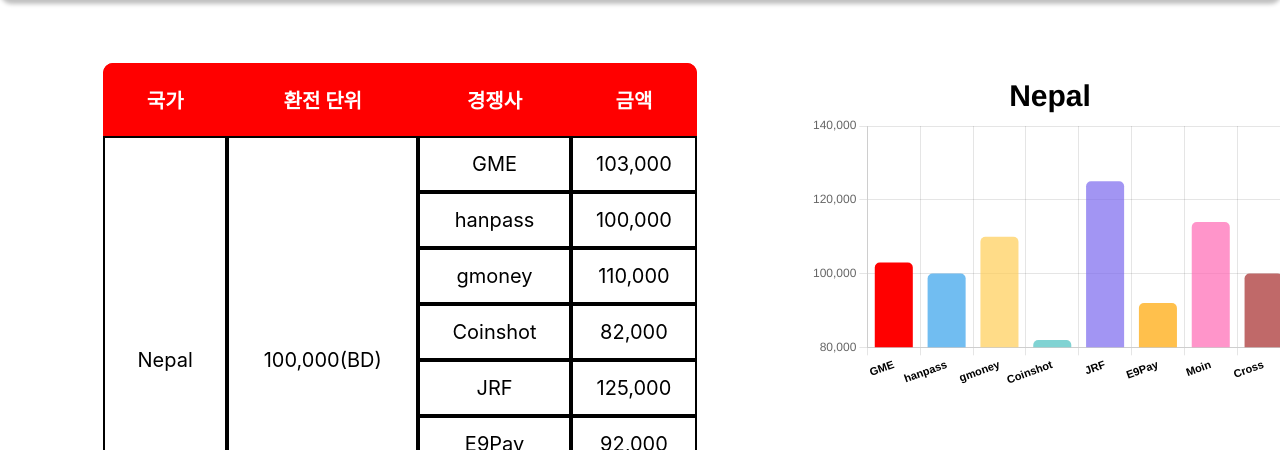
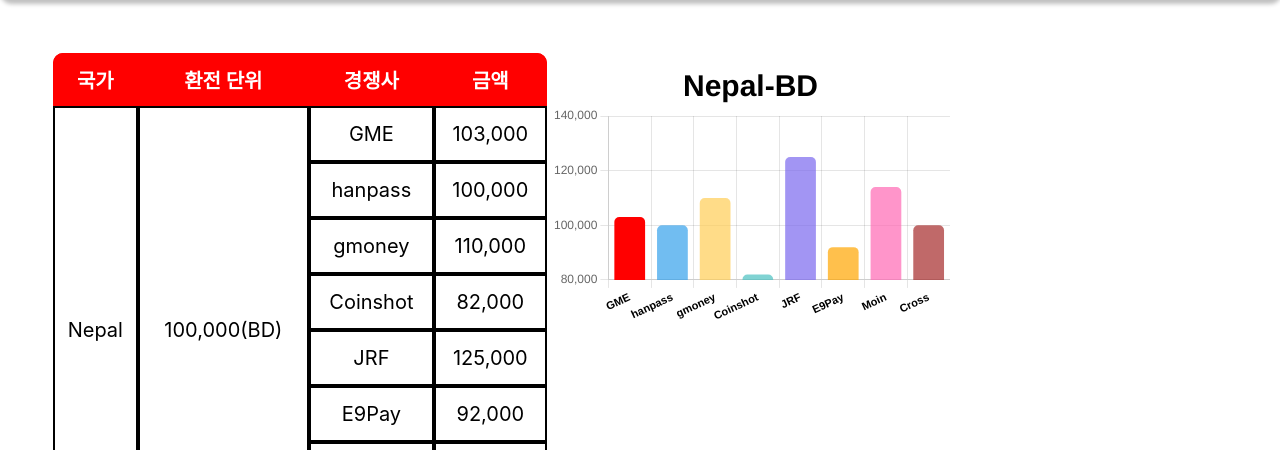
Before and after one commit to ohofront/gme_scrapping_frontend, a React (Create React App) app: page / in a window 1280 px wide. Shown: the part 321-771 px from the top of the page. Built offline with nearby package versions, Linux system fonts and the light colour scheme; no server answers.

Commit message:
통화별 분리

```diff
--- a/src/components/BarChart.tsx
+++ b/src/components/BarChart.tsx
@@ -138,7 +138,7 @@
                 size: 30,
               },
               display: true,
-              text: props.country,
+              text: props.country + "-" + props.changeunit,
               position: "top",
               color: "1px solid #ddd",
             },
--- a/src/components/DataTable.tsx
+++ b/src/components/DataTable.tsx
@@ -53,7 +53,7 @@
         style={{
           backgroundColor: "white",
           borderRadius: "10px",
-          width: "600px",
+          width: "500px",
           borderSpacing: "0px",
           border: "3px solid white",
         }}
@@ -76,7 +76,7 @@
           >
             <th
               style={{
-                padding: 20,
+                padding: 10,
                 fontSize: 20,
                 border: "2px solid red",
                 borderTopLeftRadius: "10px",
@@ -86,7 +86,7 @@
             </th>
             <th
               style={{
-                padding: 5,
+                padding: 10,
                 fontSize: 20,
                 border: "2px solid red",
               }}
@@ -95,7 +95,7 @@
             </th>
             <th
               style={{
-                padding: 20,
+                padding: 10,
                 fontSize: 20,
                 border: "2px solid red",
               }}
@@ -104,7 +104,7 @@
             </th>
             <th
               style={{
-                padding: 20,
+                padding: 10,
                 fontSize: 20,
                 border: "2px solid red",
                 borderTopRightRadius: 10,
--- a/src/components/LineChart.tsx
+++ b/src/components/LineChart.tsx
@@ -2,10 +2,7 @@
 import { HistoricalViewModel, View } from "../models/view/viewModel";
 import { Chart, registerables } from "chart.js";
 import { Dataset } from "../models/chart/chartModel";
-import {
-  defaultHistoricalViewArrayDummy,
-  defaultHistoricalViewDummy,
-} from "../dummy/HistoricalView";
+import { defaultHistoricalViewDummy } from "../dummy/HistoricalView";
 
 interface Props {
   props: HistoricalViewModel[];
@@ -153,7 +150,7 @@
   return (
     <canvas
       ref={chartRef}
-      style={{ width: "300px", height: "800px", padding: "50px 100px" }}
+      style={{ width: "300px", height: "800px", padding: "20px 100px" }}
     />
   );
 };
--- a/src/contents/HistoricalView/index.tsx
+++ b/src/contents/HistoricalView/index.tsx
@@ -78,9 +78,10 @@
       if (companyIndex === -1) {
         acc.push({
           company: cur.SiteName,
+          country: cur.SentNation,
+          changeunit: cur.SentCurrency,
           competitors: [
             {
-              country: cur.SentNation,
               amount: cur.RecvAmt,
               date: cur.ScrapDTTM,
             },
@@ -88,7 +89,6 @@
         });
       } else {
         acc[companyIndex].competitors.push({
-          country: cur.SentNation,
           amount: cur.RecvAmt,
           date: cur.ScrapDTTM,
         });
--- a/src/contents/LiveView/index.tsx
+++ b/src/contents/LiveView/index.tsx
@@ -60,12 +60,20 @@
   useEffect(() => {
     const chartValues = live.reduce((acc: any, cur: any) => {
       const countryIndex = acc.findIndex(
-        (item: any) => item.country === cur.SentNation
+        (item: any) =>
+          item.country === cur.SentNation &&
+          item.changeunit === cur.SentCurrency
       );
       if (countryIndex === -1) {
         acc.push({
           country: cur.SentNation,
-          competitors: [{ company: cur.SiteName, amount: cur.RecvAmt }],
+          changeunit: cur.SentCurrency,
+          competitors: [
+            {
+              company: cur.SiteName,
+              amount: cur.RecvAmt,
+            },
+          ],
         });
       } else {
         acc[countryIndex].competitors.push({
@@ -226,8 +234,8 @@
 `;
 const TableWrapper = styled.div`
   width: 50%;
-  height: 200px;
-  padding: 10px 100px;
+  height: 100%;
+  padding-left: 50px;
 `;
 
 const ChartWrapper = styled.div`
@@ -237,12 +245,12 @@
   background-color: #fff;
   float: right;
   display: grid;
-  grid-template-columns: 500px 500px;
-  grid-gap: 50px;
+  grid-template-columns: 400px 400px 400px;
+  grid-gap: 30px;
+  padding-right: 50px;
 `;
 
 const Content = styled.div`
-  padding: 10px 10px;
   border-radius: 10px;
   color: #fff;
   display: flex;
--- a/src/dummy/HistoricalView/index.ts
+++ b/src/dummy/HistoricalView/index.ts
@@ -4,34 +4,31 @@
 {
     id: 1,
     company: 'JRF',
+    country: 'Nepal',
+    changeunit: 'NPR',
     competitors: [
         {
             id: 1,
-            country: 'Nepal',
             amount: 158368200,
             date: '2024-04-19 13:15:00'
         },
         {
             id: 2,
-            country: 'Nepal',
             amount: 157975100,
             date: '2024-04-19 13:15:00'
         },
         {
             id: 3,
-            country: 'Nepal',
             amount: 157800900,
             date: '2024-04-19 13:15:00'
         },
         {
             id: 4,
-            country: 'Nepal',
             amount: 181817600,
             date: '2024-04-19 13:15:00'
         },
         {
             id: 5,
-            country: 'Nepal',
             amount: 157493500,
             date: '2024-04-19 13:15:00'
         },
@@ -41,34 +38,31 @@
     {
         id: 1,
         company: 'JRF',
+        country: 'Nepal',
+        changeunit: 'NPR',
         competitors: [
             {
                 id: 1,
-                country: 'Nepal',
                 amount: 158368200,
                 date: '2024-04-19 13:15:00'
             },
             {
                 id: 2,
-                country: 'Nepal',
                 amount: 157975100,
                 date: '2024-04-19 13:15:00'
             },
             {
                 id: 3,
-                country: 'Nepal',
                 amount: 157800900,
                 date: '2024-04-19 13:15:00'
             },
             {
                 id: 4,
-                country: 'Nepal',
                 amount: 181817600,
                 date: '2024-04-19 13:15:00'
             },
             {
                 id: 5,
-                country: 'Nepal',
                 amount: 157493500,
                 date: '2024-04-19 13:15:00'
             },
@@ -77,149 +71,137 @@
 ]
 
 
-export const HistoricalListViewDummy: View[] = [
+export const HistoricalListViewDummy: HistoricalViewModel[] = [
     {
         id: 1,
-        country: 'India',
+        company: 'JRF',
+        country: 'Nepal',
+        changeunit: 'NPR',
         competitors: [
             {
-            changeunit: 'INR',
-            info: [
+                id: 1,
+                amount: 158368200,
+                date: '2024-04-19 13:15:00'
+            },
             {
-                    id: 1,
-                    company: 'Wirebarley',
-                    amount: 158168200,
+                id: 2,
+                amount: 157975100,
+                date: '2024-04-19 13:15:00'
+            },
+            {
+                id: 3,
+                amount: 157800900,
+                date: '2024-04-19 13:15:00'
+            },
+            {
+                id: 4,
+                amount: 181817600,
+                date: '2024-04-19 13:15:00'
+            },
+            {
+                id: 5,
+                amount: 157493500,
+                date: '2024-04-19 13:15:00'
+            },
+        ],
     },
     {
         id: 2,
         company: 'Sentbe',
+        country: 'Nepal',
+        changeunit: 'NPR',
+        competitors: [
+            {
+                id: 1,
+                amount: 158368200,
+                date: '2024-04-19 13:15:00'
+            },
+            {
+                id: 2,
                 amount: 157975100,
+                date: '2024-04-19 13:15:00'
             },
             {
                 id: 3,
-                    company: 'E9Pay',
                 amount: 157800900,
+                date: '2024-04-19 13:15:00'
             },
             {
                 id: 4,
-                    company: 'GME',
-                    amount: 101817600,
+                amount: 181817600,
+                date: '2024-04-19 13:15:00'
             },
             {
                 id: 5,
-                    company: 'Gmoney',
                 amount: 157493500,
-                }
-            ]
+                date: '2024-04-19 13:15:00'
             },
-        ]
-    },
-    {
-        id: 2,
-        country: 'Philippines',
-        competitors: [
-            {
-            changeunit: 'PHP',
-            info: [
-                {
-                    id: 1,
-                    company: 'JRF',
-                    amount: 158168200,
-                },
-                {
-                    id: 2,
-                    company: 'Sentbe',
-                    amount: 147975100,
+        ],
     },
     {
          id: 3,
         company: 'GME',
+        country: 'Nepal',
+        changeunit: 'NPR',
+        competitors: [
+            {
+                id: 1,
+                amount: 158368200,
+                date: '2024-04-19 13:15:00'
+            },
+            {
+                id: 2,
+                amount: 157975100,
+                date: '2024-04-19 13:15:00'
+            },
+            {
+                id: 3,
                 amount: 157800900,
+                date: '2024-04-19 13:15:00'
             },
             {
                 id: 4,
-                    company: 'E9pay',
-                    amount: 101817600,
+                amount: 181817600,
+                date: '2024-04-19 13:15:00'
             },
             {
                 id: 5,
-                    company: 'Gmoney',
-                    amount: 137493500,
-                }
-            ]
+                amount: 157493500,
+                date: '2024-04-19 13:15:00'
             },
-        ]
+        ],
     },
     {
          id: 3,
+        company: 'E9pay',
         country: 'Nepal',
+        changeunit: 'NPR',
         competitors: [
             {
-            changeunit: 'NPR',
-            info: [
-                {
                 id: 1,
-                    company: 'JRF',
-                    amount: 158168200,
+                amount: 158368200,
+                date: '2024-04-19 13:15:00'
             },
             {
                 id: 2,
-                    company: 'Sentbe',
-                    amount: 147975100,
+                amount: 157975100,
+                date: '2024-04-19 13:15:00'
             },
             {
                 id: 3,
-                    company: 'GME',
                 amount: 157800900,
+                date: '2024-04-19 13:15:00'
             },
             {
                 id: 4,
-                    company: 'E9pay',
-                    amount: 101817600,
+                amount: 181817600,
+                date: '2024-04-19 13:15:00'
             },
             {
                 id: 5,
-                    company: 'Gmoney',
-                    amount: 137493500,
-                }
-            ]
+                amount: 157493500,
+                date: '2024-04-19 13:15:00'
+            },
+        ],
     },
 ]
-    },
-    {
-        id: 4,
-        country: 'Srilanka',
-        competitors: [
-            {
-            changeunit: 'LKR',
-            info: [
-                {
-                    id: 1,
-                    company: 'JRF',
-                    amount: 158168200,
-                },
-                {
-                    id: 2,
-                    company: 'Sentbe',
-                    amount: 147975100,
-                },
-                {
-                    id: 3,
-                    company: 'GME',
-                    amount: 157800900,
-                },
-                {
-                    id: 4,
-                    company: 'E9pay',
-                    amount: 101817600,
-                },
-                {
-                    id: 5,
-                    company: 'Gmoney',
-                    amount: 137493500,
-                }
-            ]
-            },
-        ]
-    },
-]
--- a/src/dummy/LiveView/index.ts
+++ b/src/dummy/LiveView/index.ts
@@ -5,10 +5,42 @@
 {
     id: 1,
     country: 'India',
+    changeunit: 'INR',
     competitors: [
         {
+            id: 1,
+            company: 'Wirebarley',
+            amount: 158168200,
+        },
+        {
+            id: 2,
+            company: 'Sentbe',
+            amount: 157975100,
+        },
+        {
+            id: 3,
+            company: 'E9Pay',
+            amount: 157800900,
+        },
+        {
+            id: 4,
+            company: 'GME',
+            amount: 101817600,
+        },
+        {
+            id: 5,
+            company: 'Gmoney',
+            amount: 157493500,
+        }
+    ]
+}
+
+export const ListViewDummy: View[] = [
+    {
+        id: 1,
+        country: 'India',
         changeunit: 'INR',
-            info: [
+        competitors: [
             {
                 id: 1,
                 company: 'Wirebarley',
@@ -36,53 +68,75 @@
             }
         ]
     },
-    ]
-}
-
-export const ListViewDummy: View[] = [
+    {
+        id: 2,
+        country: 'Philippines',
+        changeunit: 'PHP',
+        competitors: [
             {
                 id: 1,
-        country: 'India',
-        competitors: [
-            {
-            changeunit: 'INR',
-            info: [
-                {
-                    id: 1,
-                    company: 'Wirebarley',
+                company: 'JRF',
                 amount: 158168200,
             },
             {
                 id: 2,
                 company: 'Sentbe',
-                    amount: 157975100,
+                amount: 147975100,
             },
             {
                 id: 3,
-                    company: 'E9Pay',
+                company: 'GME',
                 amount: 157800900,
             },
             {
                 id: 4,
-                    company: 'GME',
+                company: 'E9pay',
                 amount: 101817600,
             },
             {
                 id: 5,
                 company: 'Gmoney',
-                    amount: 157493500,
+                amount: 137493500,
             }
         ]
     },
+    {
+        id: 3,
+        country: 'Nepal',
+        changeunit: 'NPR',
+        competitors: [
+            {
+                id: 1,
+                company: 'JRF',
+                amount: 158168200,
+            },
+            {
+                id: 2,
+                company: 'Sentbe',
+                amount: 147975100,
+            },
+            {
+                id: 3,
+                company: 'GME',
+                amount: 157800900,
+            },
+            {
+                id: 4,
+                company: 'E9pay',
+                amount: 101817600,
+            },
+            {
+                id: 5,
+                company: 'Gmoney',
+                amount: 137493500,
+            }
         ]
     },
     {
-        id: 2,
-        country: 'Philippines',
+        id: 4,
+        country: 'Srilanka',
+        changeunit: 'LKR',
         competitors: [
-            {
-            changeunit: 'PHP',
-            info: [
             {
                 id: 1,
                 company: 'JRF',
@@ -111,77 +165,3 @@
         ]
     },
 ]
-    },
-    {
-        id: 3,
-        country: 'Nepal',
-        competitors: [
-            {
-            changeunit: 'NPR',
-            info: [
-                {
-                    id: 1,
-                    company: 'JRF',
-                    amount: 158168200,
-                },
-                {
-                    id: 2,
-                    company: 'Sentbe',
-                    amount: 147975100,
-                },
-                {
-                    id: 3,
-                    company: 'GME',
-                    amount: 157800900,
-                },
-                {
-                    id: 4,
-                    company: 'E9pay',
-                    amount: 101817600,
-                },
-                {
-                    id: 5,
-                    company: 'Gmoney',
-                    amount: 137493500,
-                }
-            ]
-            },
-        ]
-    },
-    {
-        id: 4,
-        country: 'Srilanka',
-        competitors: [
-            {
-            changeunit: 'LKR',
-            info: [
-                {
-                    id: 1,
-                    company: 'JRF',
-                    amount: 158168200,
-                },
-                {
-                    id: 2,
-                    company: 'Sentbe',
-                    amount: 147975100,
-                },
-                {
-                    id: 3,
-                    company: 'GME',
-                    amount: 157800900,
-                },
-                {
-                    id: 4,
-                    company: 'E9pay',
-                    amount: 101817600,
-                },
-                {
-                    id: 5,
-                    company: 'Gmoney',
-                    amount: 137493500,
-                }
-            ]
-            },
-        ]
-    },
-]
```
Also changed, not shown: src/models/view/viewModel.ts (+4 -6 lines). Lines whose indentation alone changed are shown as unchanged.
